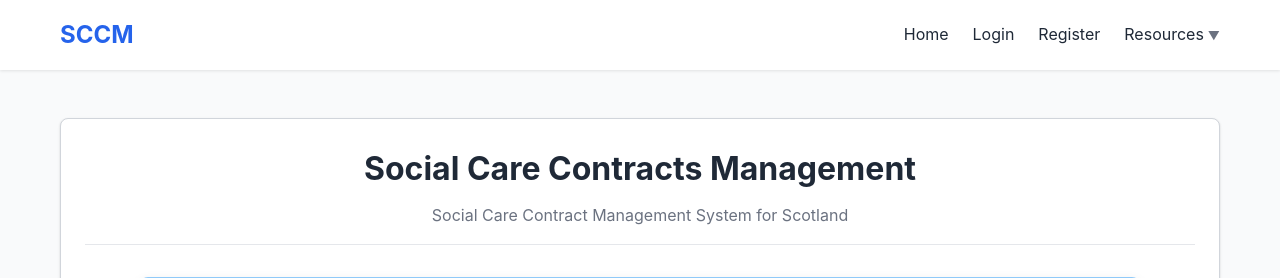
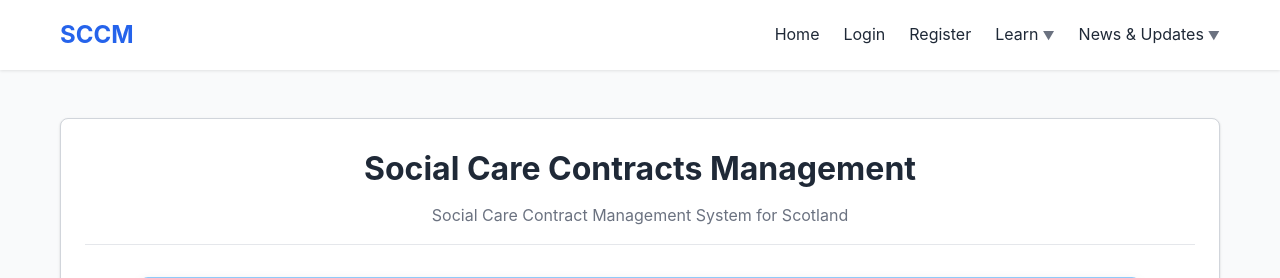
Before and after one commit to wellis321/contracts, a PHP site: page /index.php in a window 1280 px wide. Shown: the top 278 px of the page. Run offline with PHP 8.4, Linux system fonts and the light colour scheme; data comes from the database, SQL or seed files in the repository; data that the repository does not hold is empty.

Commit message:
fixed homepage image

```diff
--- a/includes/header.php
+++ b/includes/header.php
@@ -31,7 +31,7 @@ $cssPath = $baseUrl . '/assets/css/style.css';
         <nav class="navbar">
             <div class="container">
                 <div class="nav-brand">
-                    <a href="<?php echo htmlspecialchars(url('index.php')); ?>" title="Dashboard">
+                    <a href="<?php echo htmlspecialchars(url('index.php')); ?>" title="Social Care Contracts Management">
                         <span>SCCM</span>
                     </a>
                 </div>
@@ -62,18 +62,22 @@ $cssPath = $baseUrl . '/assets/css/style.css';
                             </ul>
                         </li>
 
-                        <!-- Resources Dropdown (combines Learn and News & Updates) -->
+                        <!-- Learn Dropdown -->
                         <li class="nav-dropdown">
-                            <a href="#" class="nav-dropdown-toggle">Resources <span class="dropdown-arrow">▼</span></a>
+                            <a href="#" class="nav-dropdown-toggle">Learn <span class="dropdown-arrow">▼</span></a>
                             <ul class="nav-dropdown-menu">
-                                <li style="font-weight: 600; color: var(--text-light); padding: 0.5rem 1.5rem; font-size: 0.75rem; text-transform: uppercase; letter-spacing: 0.05em;">Learn</li>
                                 <li><a href="<?php echo htmlspecialchars(url('pages/social-care-contracts-guide.php')); ?>">Contracts Guide</a></li>
                                 <li><a href="<?php echo htmlspecialchars(url('pages/glossary.php')); ?>">Glossary</a></li>
                                 <li><a href="<?php echo htmlspecialchars(url('pages/documentation.php')); ?>">Documentation</a></li>
                                 <li><a href="<?php echo htmlspecialchars(url('pages/how-tos.php')); ?>">How-to Guides</a></li>
                                 <li><a href="<?php echo htmlspecialchars(url('pages/faq.php')); ?>">FAQ</a></li>
-                                <li><hr class="dropdown-divider"></li>
-                                <li style="font-weight: 600; color: var(--text-light); padding: 0.5rem 1.5rem; font-size: 0.75rem; text-transform: uppercase; letter-spacing: 0.05em;">News & Updates</li>
+                            </ul>
+                        </li>
+
+                        <!-- News & Updates Dropdown -->
+                        <li class="nav-dropdown">
+                            <a href="#" class="nav-dropdown-toggle">News & Updates <span class="dropdown-arrow">▼</span></a>
+                            <ul class="nav-dropdown-menu">
                                 <li><a href="<?php echo htmlspecialchars(url('pages/local-authority-rates.php')); ?>">Local Authority Rates</a></li>
                                 <li><a href="<?php echo htmlspecialchars(url('pages/articles.php')); ?>">Articles</a></li>
                                 <li><a href="<?php echo htmlspecialchars(url('pages/updates.php')); ?>">Updates</a></li>
@@ -148,18 +152,22 @@ $cssPath = $baseUrl . '/assets/css/style.css';
                         <li><a href="<?php echo htmlspecialchars(url('login.php')); ?>">Login</a></li>
                         <li><a href="<?php echo htmlspecialchars(url('register.php')); ?>">Register</a></li>
 
-                        <!-- Resources Dropdown (combines Learn and News & Updates) -->
+                        <!-- Learn Dropdown -->
                         <li class="nav-dropdown">
-                            <a href="#" class="nav-dropdown-toggle">Resources <span class="dropdown-arrow">▼</span></a>
+                            <a href="#" class="nav-dropdown-toggle">Learn <span class="dropdown-arrow">▼</span></a>
                             <ul class="nav-dropdown-menu">
-                                <li style="font-weight: 600; color: var(--text-light); padding: 0.5rem 1.5rem; font-size: 0.75rem; text-transform: uppercase; letter-spacing: 0.05em;">Learn</li>
                                 <li><a href="<?php echo htmlspecialchars(url('pages/social-care-contracts-guide.php')); ?>">Contracts Guide</a></li>
                                 <li><a href="<?php echo htmlspecialchars(url('pages/glossary.php')); ?>">Glossary</a></li>
                                 <li><a href="<?php echo htmlspecialchars(url('pages/documentation.php')); ?>">Documentation</a></li>
                                 <li><a href="<?php echo htmlspecialchars(url('pages/how-tos.php')); ?>">How-to Guides</a></li>
                                 <li><a href="<?php echo htmlspecialchars(url('pages/faq.php')); ?>">FAQ</a></li>
-                                <li><hr class="dropdown-divider"></li>
-                                <li style="font-weight: 600; color: var(--text-light); padding: 0.5rem 1.5rem; font-size: 0.75rem; text-transform: uppercase; letter-spacing: 0.05em;">News & Updates</li>
+                            </ul>
+                        </li>
+
+                        <!-- News & Updates Dropdown -->
+                        <li class="nav-dropdown">
+                            <a href="#" class="nav-dropdown-toggle">News & Updates <span class="dropdown-arrow">▼</span></a>
+                            <ul class="nav-dropdown-menu">
                                 <li><a href="<?php echo htmlspecialchars(url('pages/local-authority-rates.php')); ?>">Local Authority Rates</a></li>
                                 <li><a href="<?php echo htmlspecialchars(url('pages/articles.php')); ?>">Articles</a></li>
                                 <li><a href="<?php echo htmlspecialchars(url('pages/updates.php')); ?>">Updates</a></li>
--- a/public/index.php
+++ b/public/index.php
@@ -615,7 +615,7 @@ include INCLUDES_PATH . '/header.php';
 
             <!-- Contract Management Section with Image -->
             <div style="background: #f8fafc; border-top: 3px solid var(--primary-color); border-bottom: 3px solid var(--primary-color); padding: 3rem 1rem; margin: 3rem 0;">
-                <div style="max-width: 1000px; margin: 0 auto; display: grid; grid-template-columns: 1fr 1fr; gap: 3rem; align-items: center;">
+                <div style="max-width: 1000px; margin: 0 auto; display: grid; grid-template-columns: 2fr 1fr; gap: 3rem; align-items: center;">
                     <div>
                         <h2 style="margin-top: 0; color: var(--text-color); display: flex; align-items: center;">
                             <i class="fa-solid fa-file-contract" style="margin-right: 0.75rem; color: var(--primary-color); font-size: 2rem;"></i>
@@ -643,10 +643,10 @@ include INCLUDES_PATH . '/header.php';
                                 Contract expiry monitoring
                             </li>
                         </ul>
-                        <a href="<?php echo url('contracts.php'); ?>" class="btn btn-primary" style="margin-top: 0.5rem; display: inline-block;">View Contracts</a>
+                        <a href="<?php echo url('pages/social-care-contracts-guide.php'); ?>" class="btn btn-primary" style="margin-top: 0.5rem; display: inline-block;">Learn About Contract Management</a>
                     </div>
                     <div>
-                        <img src="<?php echo htmlspecialchars(url('assets/images/contract.jpeg')); ?>" alt="Contract Management" style="width: 100%; height: auto; border-radius: 0.5rem; box-shadow: 0 4px 12px rgba(0, 0, 0, 0.15); object-fit: cover;">
+                        <img src="<?php echo htmlspecialchars(url('assets/images/contract-management.jpeg')); ?>" alt="Contract Management" style="width: 310px; max-width: 100%; height: auto; border-radius: 0.5rem; box-shadow: 0 4px 12px rgba(0, 0, 0, 0.15); object-fit: cover;">
                     </div>
                 </div>
             </div>
```
Also changed, not shown: public/assets/images/contract-management.jpeg (added).
